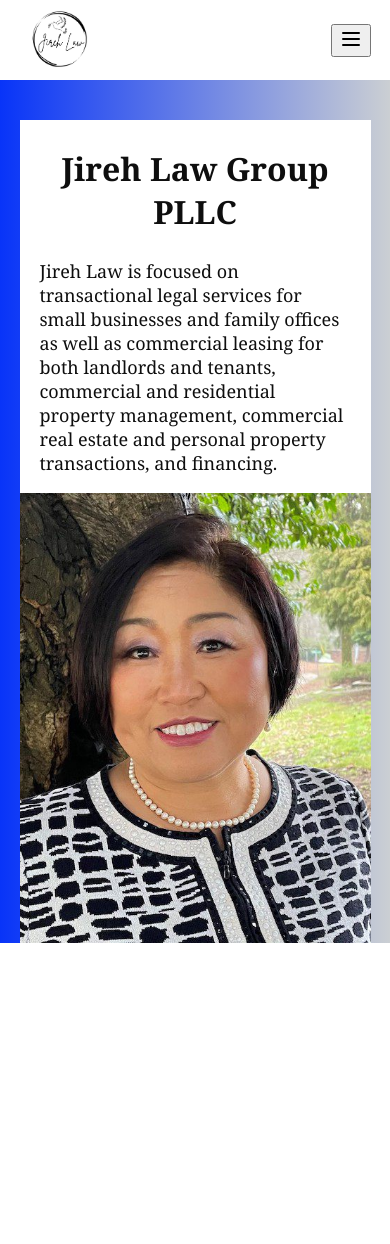
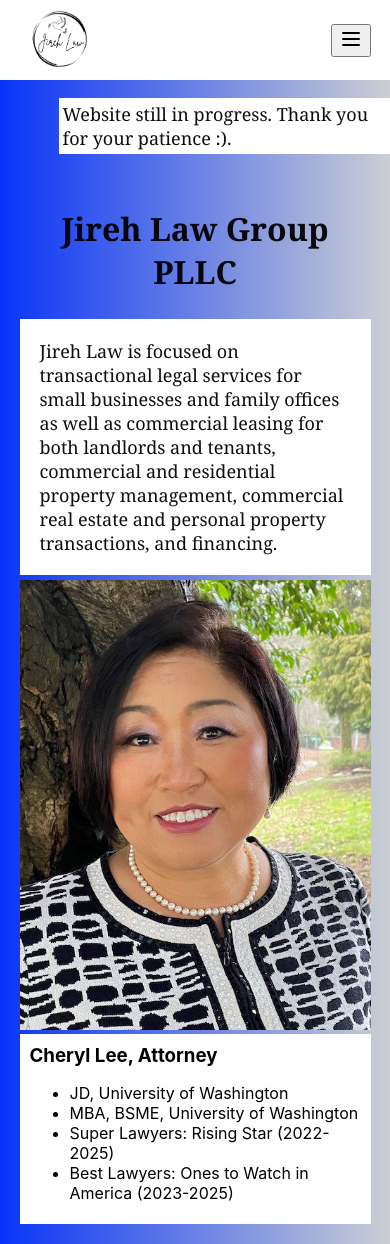
Before and after one commit to Nathan-lee-8/jireh-law, a React (Vite) app: page / in a window 390 px wide. Before the commit the page ends 943 px from the top, so only its background shows below. Built offline with nearby package versions, Linux system fonts and the light colour scheme; no server answers; what aws-amplify would draw is missing.

Commit message:
added website updating mesage, added more consistent flexbox styles, & about info under image

```diff
--- a/src/App.tsx
+++ b/src/App.tsx
@@ -22,14 +22,14 @@
             </button>
             {isMenuOpen &&(
               <ul id="popupList">
-                <li><Link to="/">Home</Link></li>
-                <li><Link to="/contact">Contact</Link></li>
+                <li className='navList'><Link to="/">Home</Link></li>
+                <li className='navList'><Link to="/contact">Contact</Link></li>
               </ul>
             )}
           </div>
           <ul id="navBar">
-            <li><Link to="/">Home</Link></li>
-            <li><Link to="/contact">Contact</Link></li>
+            <li className='navList'><Link to="/">Home</Link></li>
+            <li className='navList'><Link to="/contact">Contact</Link></li>
           </ul>
         </nav>
       </header>
--- a/src/pages/Contact.tsx
+++ b/src/pages/Contact.tsx
@@ -5,7 +5,6 @@
       <div id="aboutDescription">
         <h2>Contact</h2>
         <p>
-          <br/>
           Jireh Law Group PLLC
           <br/>
           17040 12th AVE NW
--- a/src/pages/Home.tsx
+++ b/src/pages/Home.tsx
@@ -3,17 +3,31 @@
 const Home = () => {
 
   return(
-    <main id="homepage">
-      <div id="homeDescription">
-        <h2>Jireh Law Group PLLC</h2>
-        <p>
+    <main id='homepage'>
+      <p id="message">Website still in progress. Thank you for your patience :).</p>
+
+      <div id="homeDescriptionContainer">
+        <h2 style={{paddingRight: 10, paddingLeft: 10}}>Jireh Law Group PLLC</h2>
+        <p style={{margin: 0, marginBottom: 5}}>
           Jireh Law is focused on transactional legal services for small businesses and
           family offices as well as commercial leasing for both landlords and tenants, commercial
           and residential property management, commercial real estate and personal property
           transactions, and financing.
-        </p>
+          </p>
       </div>
-      <img src={profileImage}  id="homeImg" alt="Cheryl Lee Photo"/>
+
+      <div id="homeImgContainer">
+        <img src={profileImage} id="homeImg" alt="Cheryl Lee Photo"/>
+        <div id='imgDescription'>
+          <h3 style={{margin: 0}}>Cheryl Lee, Attorney</h3>
+          <ul>
+            <li>JD, University of Washington</li>
+            <li>MBA, BSME, University of Washington</li>
+            <li>Super Lawyers: Rising Star (2022-2025)</li>
+            <li>Best Lawyers:  Ones to Watch in America (2023-2025)</li>
+          </ul>
+        </div>
+      </div>
 
     </main>
   )
--- a/src/styles/index.css
+++ b/src/styles/index.css
@@ -7,6 +7,7 @@
 
 body {
   display: flex;
+  flex:1;
   font-family: Inter, system-ui, Avenir, Helvetica, Arial, sans-serif;
   background: linear-gradient(90deg, rgb(8, 52, 248), #cbcfd3);
   min-height: 100vh;
@@ -14,9 +15,8 @@
 
 #root {
   display: flex;
+  flex: 1;
   flex-direction: column;
-  height: 100%;
-  width: 100%;
 }
 
 header {
@@ -33,7 +33,7 @@
 
 main {
   display: flex;
-  width: 100%;
+  flex: 1;
   box-sizing: border-box;
   padding-left: 25%;
   padding-right: 25%;
@@ -41,7 +41,6 @@
 }
 
 /* font & text styles*/
-
 h1{
   font-size: 20pt;
   color: rgb(73, 71, 71);
@@ -59,6 +58,8 @@
   font-size: 18px;
   color: rgba(0, 0, 0, 0.945);
   font-family: Georgia, serif;
+  padding: 20px;
+  background-color: white;
 }
 
 a {
@@ -70,7 +71,6 @@
 }
 
 /* Header Styles */
-
 #nameLogoContainer {
   display: flex;
   flex-direction: row;
@@ -94,6 +94,11 @@
   display: flex;
   flex-direction: row;
   background-color: white;
+  padding-inline-start: 0;
+  margin-block-start: 0;
+  margin-block-end: 0;
+  list-style-type: none;
+  gap: 10px;
   border: none;
 }
 
@@ -102,27 +107,22 @@
 }
 
 #popupList{
+  display: flex;
+  flex-direction: column;
+  background-color: black;
   position: absolute;
   top: 80px;
   right: 0px;
+  padding-inline-start: 0;
+  margin-block-start: 0;
+  margin-block-end: 0;
+  list-style-type: none;
   gap: 1px;
-  background-color: black;
   border: 1px black;
   border-style: solid;
 }
 
-/* List styles */
-ul {
-  padding-inline-start: 0;
-  margin-block-start: 0;
-  margin-block-end: 0;
-  list-style-type: none;
-  display: flex;
-  flex-direction: column;
-  gap: 10px;
-}
-
-li {
+.navList {
   background-color: white;
   padding: 8px;
 }
@@ -132,25 +132,40 @@
 }
 
 /*Main pages styles*/
-#homeDescription {
-  background-color: white;
-  width: 380px;
-  height: 300px;
-  margin-top: 200px;
-  margin-left: 450px;
-  padding-left: 20px;
-  padding-Right: 20px;
+#homepage{
+  flex-wrap: wrap;
+  flex-direction: row-reverse;
+}
+
+#message{
+  position: absolute;
+  left: 15%;
+  z-index: -1;
+  padding: 4px;
+}
+
+#homeDescriptionContainer {
+  margin-top: 150px;
+  width: 50%;
+  height: auto;
+}
+
+#homeImgContainer{
+  width: 50%;
+  margin-top: 100px;
 }
 
 #homeImg{
-  position: absolute;
-  margin-top: 100px;
-  margin-left: clamp(0, 25%, 25%);
-  width: 450px;
-  z-index: -1;
+  object-fit: contain;
+  width: 100%;
 }
 
-
+#imgDescription{
+  background-color: white;
+  padding: 10px;
+  padding-bottom: 5px;
+  margin-bottom: 20px;
+}
 
 #about{
   padding-top: 5%;
@@ -167,26 +182,12 @@
   margin-bottom: 20px;
 }
 
-#aboutDescription {
-  background-color: white;
-  padding-left: 20px;
-  padding-right: 20px;
-  margin-bottom: 20px;
-}
-
-#contact {
-  padding-top: 5%;
-}
 
 
 @media (max-width: 1340px) {
   header {
     padding-left: 5%;
     padding-right: 5%;
-  }
-  .imgContainer {
-    width: 150px;
-    height: auto
   }
   main {
     padding-left: 15%;
@@ -208,28 +209,21 @@
   }
 }
 
-@media(max-width: 930px){
-  #homeImg{
-    position: relative;
-    margin: 0;
-    width: 420px;
+@media(max-width: 500px) {
+  #homepage{
+    flex-direction: column;
   }
-  #homeDescription {
-    margin: 0;
-    margin-top: 40px;
-    width: 380px;
-    height: auto;
-  }
-}
-
-@media(max-width: 500px) {
   .nameText{
     display: none;
   }
-  #homeImg{
-    width: auto;
+  #homeDescriptionContainer{
+    margin-top: 100px;
+    margin-bottom: 0px;
   }
-  #homeDescription {
-    width: auto;
+  #homeImgContainer{
+    margin-top: 0px;
+  }
+  #homeDescriptionContainer, #homeImgContainer {
+    width: 100%;
   }
 }
```
